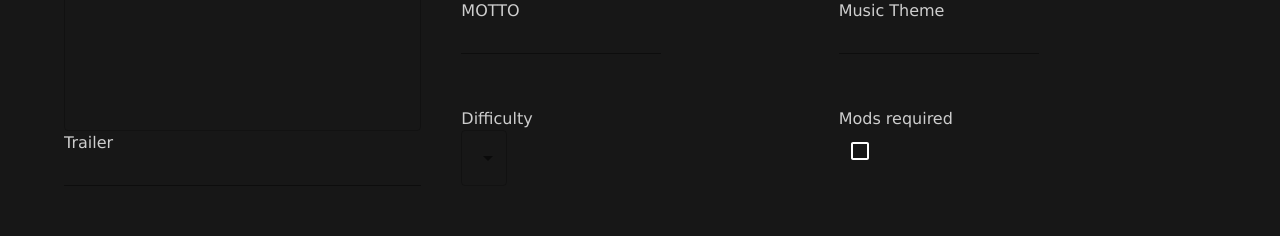
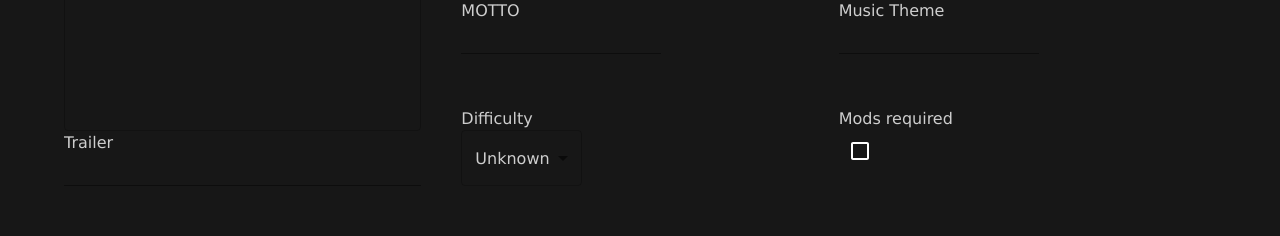
Before and after one commit to Toriality/DYOM-Website, a React (Create React App) app in the folder client/: page /missions/add in a window 1280 px wide. Shown: the part 940-1176 px from the top of the page. Built offline with nearby package versions, Linux system fonts and the light colour scheme; no server answers.

Commit message:
add defaultValue for checkbox

```diff
--- a/client/src/components/projects/missions/addMission/Specs.js
+++ b/client/src/components/projects/missions/addMission/Specs.js
@@ -41,7 +41,7 @@ export function Specs() {
           </Grid>
           <Grid item xs={6}>
             <InputLabel>Difficulty</InputLabel>
-            <Select>
+            <Select defaultValue={"Unknown"}>
               <MenuItem value="Unknown">Unknown</MenuItem>
               <MenuItem value="Easy">Easy</MenuItem>
               <MenuItem value="Normal">Normal</MenuItem>
```
